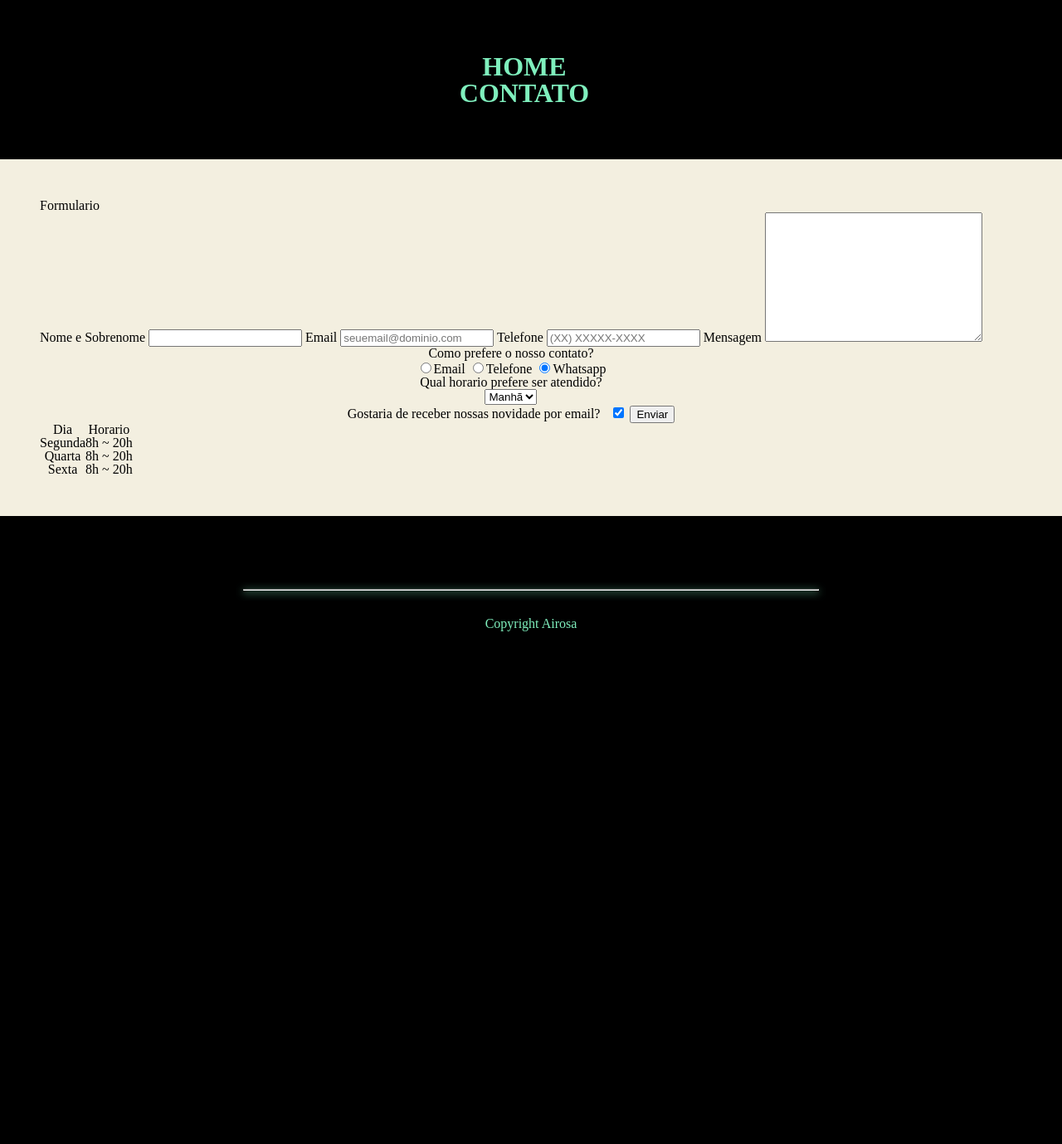
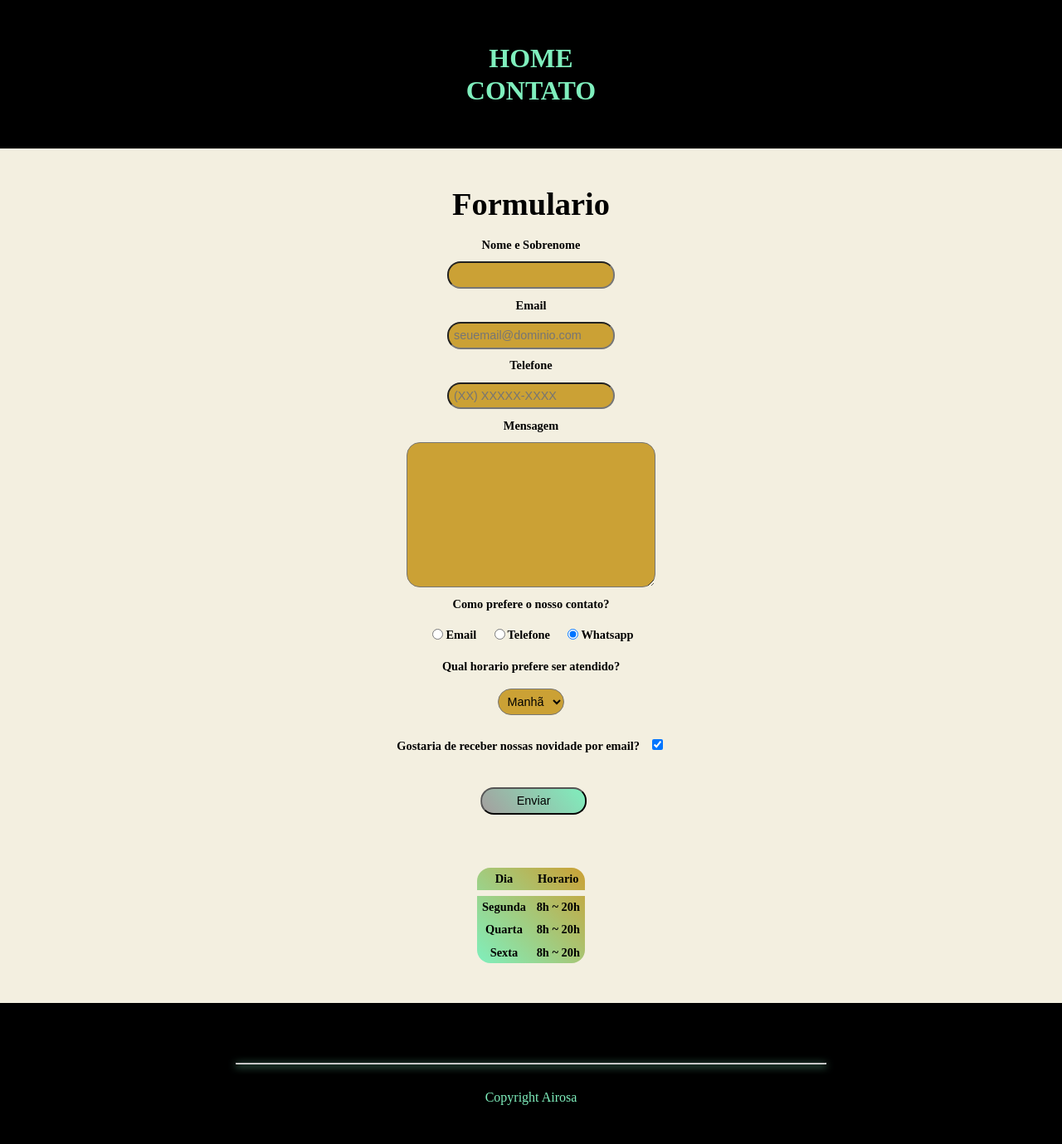
Before and after one commit to airosa32/Flask, a Flask app: page /contato in a window 1280 px wide. Shown: the whole page at 83% size. Before the commit the page ends 761 px from the top, so only its background shows below. Run offline with Flask 2, Linux system fonts and the light colour scheme; parts of the project's set-up code (start-up, migrations or seed data) failed here and were passed over.

Commit message:
manutenção

```diff
--- a/app/static/estilos/280_pixel/style_contato_280px.css
+++ /dev/null
@@ -1,10 +0,0 @@
-@media screen and (min-width: 200px) {
-    #contato {
-        display: flex;
-        flex-wrap: wrap;
-        padding: 3rem;
-        flex: 1; /*grow - aumenta e ocupa o mx de espaço disponivel
-                  shirink - diminui e ocupa o mx de espaço disponivel
-                  basis - escolhe o minino de pixel ao ser criado*/
-    }
-}
--- /dev/null
+++ b/app/static/estilos/280_pixel/style_contato_min_height_280px.css
@@ -0,0 +1,65 @@
+@media screen and (min-width: 280px) {
+    #contato {
+        display: flex;
+        flex-direction: column;
+        flex-wrap: wrap;
+        align-items: center;
+        padding: 3rem;
+        font-weight: bold;
+        flex: 1; /*grow - aumenta e ocupa o mx de espaço disponivel
+                  shirink - diminui e ocupa o mx de espaço disponivel
+                  basis - escolhe o minino de pixel ao ser criado*/
+    }
+
+    h1 {
+        font-size: 2.4rem;
+        margin-bottom: 1rem;
+    }
+
+    #um, #tres {
+        display: flex;
+        flex-wrap: wrap;
+        flex-direction: column;
+        align-items: center;
+    }
+
+    #cor, select {
+        background-color: var(--cor-2);
+    }
+
+    #contato * :not(div) {
+        margin-bottom: 0.4rem;
+        padding: 0.4rem;
+        border-radius: 1rem;
+        font-size: 0.9rem;
+    }
+
+    @keyframes enviar {
+        0% {
+            transform: translateX(-4px);
+        }
+        100% {
+            transform: translateX(4px);
+        }
+    }
+
+    #enviar {
+        margin-top: 1.6rem;
+        background-image: linear-gradient(50deg, #a59e9e, var(--cor-1));
+        width: 8rem;
+        cursor: pointer;
+        animation: enviar 1s;
+        animation-direction: alternate;
+        animation-iteration-count: infinite;
+    }
+
+    table {
+        border-radius: 1rem;
+        margin-top: 3.6rem;
+        background-image: linear-gradient(45deg, var(--cor-1), var(--cor-2));
+    }
+
+    thead {
+        border-bottom: 0.45rem var(--cor-do-fundo) solid;
+    }
+}
--- a/app/static/estilos/style.css
+++ b/app/static/estilos/style.css
@@ -15,13 +15,16 @@ body {
                           eo VH = 20%/100% = proporcional a 100% do espaço da pag.*/
 }
 
+li {
+    margin: 0.4rem 0;
+}
+
 header, footer {
-    padding: 4rem;
+    padding: 3rem;
     background-color: var(--cor-3);
 }
 
 header nav a {
-    margin-right: 1rem;
     color: var(--cor-1);
     font-size: 2rem;
     font-weight: bold;
@@ -29,8 +32,9 @@ header nav a {
     text-transform: uppercase;
 }
 
-header nav a:hover {
-    transition: 0.5s;
+header nav a:hover, li:hover {
+    transition: 0.9s;
+    transform: scale(1.1);
     color: var(--cor-2);
     text-shadow:
         0 0 8px var(--cor-2),
--- a/app/templates/base.html
+++ b/app/templates/base.html
@@ -6,20 +6,18 @@
     <meta name="viewport" content="width=device-width, initial-scale=1.0">
     <link rel="stylesheet" href="{{ url_for('static', filename='/estilos/reset.css') }}">
     <link rel="stylesheet" href="{{ url_for('static', filename='/estilos/style.css') }}">
-    <link rel="stylesheet" href="{{ url_for('static', filename='/estilos/280_pixel/style_home_280px.css') }}">
-    <link rel="stylesheet" href="{{ url_for('static', filename='/estilos/280_pixel/style_contato_280px.css') }}">
+    <link rel="stylesheet" href="{{ url_for('static', filename='/estilos/280_pixel/style_home_min_height_280px.css') }}">
+    <link rel="stylesheet" href="{{ url_for('static', filename='/estilos/280_pixel/style_contato_min_height_280px.css') }}">
     <title>Document</title>
 </head>
 <body>
     <header>
-        <div>
         <nav>
             <ul>
                 <li><a href="/index">Home</a></li>
                 <li><a href="/contato">Contato</a></li>
             </ul>
         </nav>
-        </div>
     </header>
         <!- A onde tiver esses dois comando abaixo, vai linkar aqui, o conteudo da pagina que utilizar esse dois comando ->
         {% block conteudo %} <!- block indica inicio do conteudo (conteudo = posso escolher qualquer nome) ->
--- a/app/templates/contato.html
+++ b/app/templates/contato.html
@@ -6,26 +6,26 @@
     <h1>Formulario</h1>
 
     <form action="">
-        <div>
+        <div id="um">
             <label for="nome_sobrenome">Nome e Sobrenome</label>
-            <input name="nome_sobrenome" type="text" pattern="[a-zA-Z]+ [a-zA-Z]+$" minlength="5" maxlength="40" required>
+            <input id="cor" name="nome_sobrenome" type="text" pattern="[a-zA-Z]+ [a-zA-Z]+$" minlength="5" maxlength="40" required>
 
             <label for="email">Email</label>
-            <input name="email" type="email" required
+            <input id="cor" name="email" type="email" required
                 placeholder="seuemail@dominio.com">
 
             <label for="telefone">Telefone</label>
-            <input name="telefone" type="tel" pattern="[0-9]{11}" required
+            <input id="cor" name="telefone" type="tel" pattern="[0-9]{11}" required
                 placeholder="(XX) XXXXX-XXXX">
 
             <label for="mensagem">Mensagem</label>
-            <textarea name="mensagem" cols="30" rows="10" required></textarea>
+            <textarea id="cor" name="mensagem" cols="30" rows="10" required></textarea>
         </div>
 
         <fieldset>
             <legend>Como prefere o nosso contato?</legend>
 
-            <div class="radio">
+            <div class="dois">
                 <label for="radio-email"><input name="contato" type="radio" id="radio-email" value="email">Email</label>
 
                 <label for="radio-telefone"><input name="contato" type="radio" id="radio-telefone" value="telefone">Telefone</label>
@@ -36,18 +36,20 @@
 
         <fieldset>
             <legend>Qual horario prefere ser atendido?</legend>
-            <div class="radio">
+
             <select name="opcoes" id="opcoes">
                 <option value="manha">Manhã</option>
                 <option value="tarde">Tarde</option>
                 <option value="noite">Noite</option>
             </select>
-            </div>
+
         </fieldset>
 
+        <div id="tres">
             <label for="">Gostaria de receber nossas novidade por email? &ensp;<input name="confirma_envio_email" type="checkbox" id="checkbox" checked></label>
 
             <input type="submit" value="Enviar" id="enviar">
+        </div>
     </form>
 
     <table>
@@ -59,15 +61,15 @@
         </thead>
         <tbody>
             <tr>
-                <td class="esquerda">Segunda</td>
+                <td>Segunda</td>
                 <td>8h ~ 20h</td>
             </tr>
             <tr>
-                <td class="esquerda">Quarta</td>
+                <td>Quarta</td>
                 <td>8h ~ 20h</td>
             </tr>
             <tr>
-                <td class="esquerda">Sexta</td>
+                <td>Sexta</td>
                 <td>8h ~ 20h</td>
             </tr>
         </tbody>
```
Also changed, not shown: app/static/estilos/280_pixel/style_home_min_height_280px.css (renamed from app/static/estilos/280_pixel/style_home_280px.css). Lines whose indentation alone changed are shown as unchanged.
